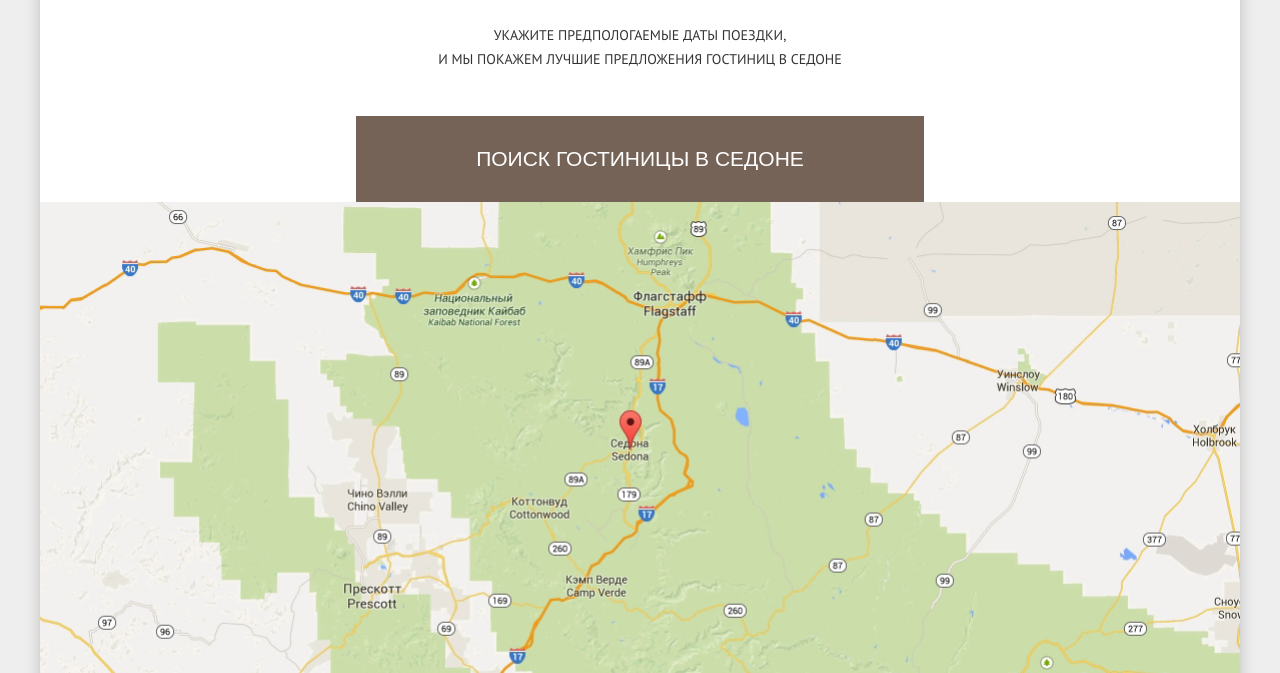
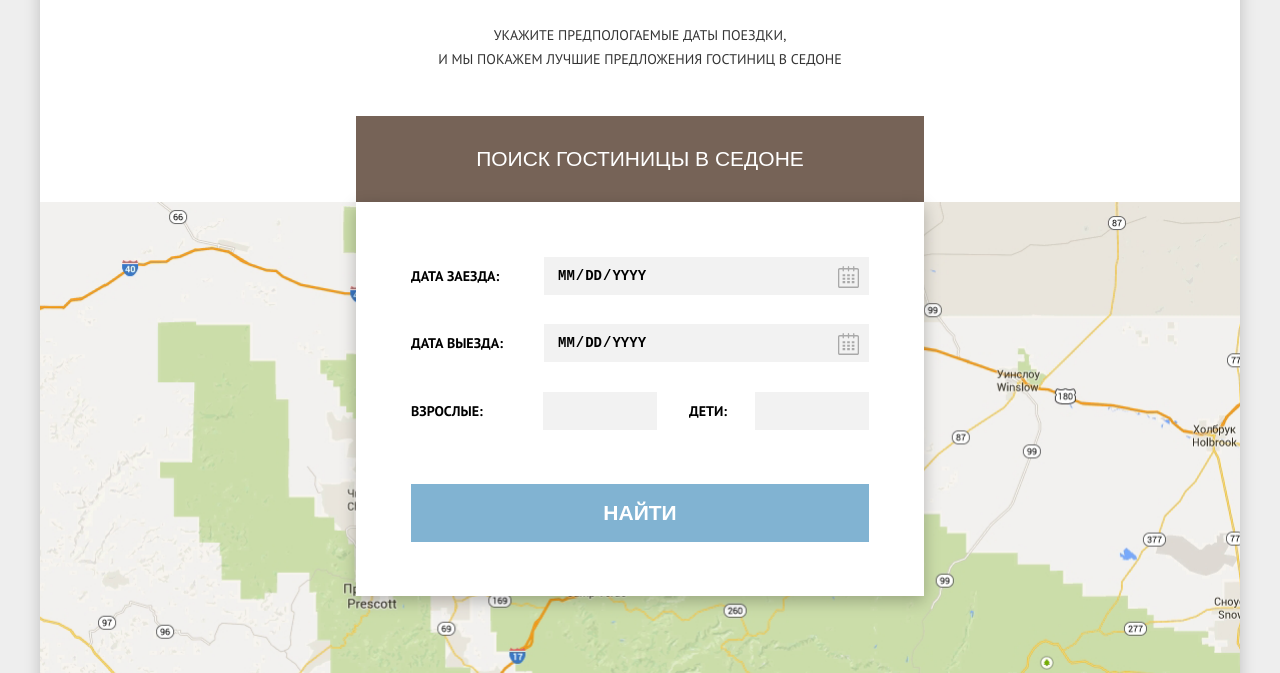
Before and after one commit to Pandenimik/sedona-htmlacademy, a plain HTML site: page index.html in a window 1280 px wide. Shown: the part 1964-2637 px from the top of the page. Drawn offline with Linux system fonts and the light colour scheme.

Commit message:
доделал форму кроме input type number

```diff
--- a/css/style.css
+++ b/css/style.css
@@ -7,19 +7,25 @@
   --inverse-bgrnd-color: #81B3D2;
   --inverse-bgrnd-color_hover: #669EC0;
   --inverse-bgrnd-color_active: #5496BD;
-  --recomendations-inverse-text-color: #fff;
+  --inverse-text-color: #fff;
+  --inverse-text-opacity-color: rgba(255, 255, 255, 0.3);
   --dark-bgrnd-color: #766357;
+  --dark-bgrnd-color__hover: #604E43;
+  --dark-bgrnd-color__active: #503E33;
   --hotel-search_form-bckgrnd-color: #fff;
+  --hotel-search-input-bckgrnd-color: #f2f2f2;
   --footer-bckgrnd-transparent-color: rgba(255, 255, 255, 0.9);
   --creators-logo-color_hover: #81B3D2;
   --creators-logo-color_active: #BDBBBC;
+}
+* {
+  box-sizing: border-box;
 }
 
 body {
   background-color: #eee;
   margin: 0;
   padding: 0;
-  box-sizing: border-box;
   font-family: 'PT Sans', sans-serif;
 }
 
@@ -62,7 +68,7 @@ h6 {
 }
 
 /* Обнуляем стили по умолчанию списков меню*/
-.navigation > menu {
+.navigation > nav {
   margin: 0;
   list-style: none;
   padding: 15px 0 0;
@@ -169,7 +175,7 @@ h6 {
 
 .recomendation-text__inverse {
   background-color: var(--inverse-bgrnd-color);
-  color: var(--recomendations-inverse-text-color);
+  color: var(--inverse-text-color);
 }
 
 .recomendation-text_heading {
@@ -237,7 +243,7 @@ h6 {
   width: 568px;
   height: 86px;
   border: none;
-  color: var(--recomendations-inverse-text-color);
+  color: var(--inverse-text-color);
   font-size: 21px;
   line-height: 26px;
   text-transform: uppercase;
@@ -245,7 +251,16 @@ h6 {
   cursor: pointer;
 }
 
-.hotel-search_form {
+.hotel-search_button:hover {
+  background-color: var(--dark-bgrnd-color__hover);
+}
+
+.hotel-search_button:active {
+  background-color: var(--dark-bgrnd-color__active);
+  color: var(--inverse-text-opacity-color);
+}
+
+.hotel-search-form {
   width: 568px;
   height: 394px;
   box-shadow: 0px 5px 15px rgba(0, 0, 0, 0.25);
@@ -253,7 +268,123 @@ h6 {
   position: absolute;
   justify-self: center;
   background-color: var(--hotel-search_form-bckgrnd-color);
-  display: none;
+  padding-top: 55px;
+  display: flex;
+  flex-direction: column;
+  align-items: center;
+  /* display: none;  */
+}
+
+.hotel-search-form_date-fieldset {
+  display: flex;
+  flex-direction: column;
+  align-items: center;
+  row-gap: 29px;
+  width: 458px;
+  margin: 0 0 30px 0;
+  padding: 0;
+  border: none;
+  text-transform: uppercase;
+  font-weight: 700;
+  font-size: 14px;
+  line-height: 26px;
+}
+
+.hotel-search-form_label-for-date-input {
+  width: 100%;
+  display: flex;
+  justify-content: space-between;
+  align-items: center;
+}
+
+.hotel-search-form_date-input {
+  box-sizing: border-box;
+  border: none;
+  width: 325px;
+  height: 38px;
+  font-size: 14px;
+  font-weight: 700;
+  text-transform: uppercase;
+  padding: 0 8px 0 13px;
+  background-color: var(--hotel-search-input-bckgrnd-color);
+}
+
+.hotel-search-form_date-input::-webkit-calendar-picker-indicator {
+  width: 21px;
+  height: 23px;
+  background-image: url(../img/calendar.svg);
+  cursor: pointer;
+}
+
+.hotel-search-form_date-input::-webkit-calendar-picker-indicator:hover {
+  background-image: url(../img/calendar__hover.svg);
+}
+
+.hotel-search-form_date-input::-webkit-calendar-picker-indicator:active {
+  background-image: url(../img/calendar__active.png);
+}
+
+.hotel-search-form_number-of-guests-fieldset {
+  display: flex;
+  justify-content: space-between;
+  column-gap: 32px;
+  margin:0 0 54px 0;
+  width: 458px;
+  padding: 0;
+  border: none;
+  text-transform: uppercase;
+  font-weight: 700;
+  font-size: 14px;
+  line-height: 26px;
+}
+
+.hotel-search-form_label-for-number-of-guests-input {
+  min-width: 180px;
+  display: flex;
+  justify-content: space-between;
+  align-items: center;
+  column-gap: 26px;
+}
+
+.hotel-search-form_label-for-number-of-guests-input:first-of-type {
+  width: 100%;
+}
+
+.number-of-guests-input {
+  width: 114px;
+  height: 38px;
+  border: none;
+  background-color: var(--hotel-search-input-bckgrnd-color);
+  text-align: center;
+}
+
+.number-of-guests-input::-webkit-inner-spin-button {
+  background-image: url(../img/minus.svg);
+}
+.number-of-guests-input::-webkit-outer-spin-button {
+  background-image: url(../img/plus.svg);
+}
+
+.hotel-search-form_submit-button {
+  border: none;
+  width: 458px;
+  height: 58px;
+  background-color: var(--inverse-bgrnd-color);
+  text-transform: uppercase;
+  color: var(--inverse-text-color);
+  font-size: 21px;
+  font-weight: 700;
+  line-height: 26px;
+  cursor: pointer;
+}
+
+.hotel-search-form_submit-button:hover {
+  background-color: var(--inverse-bgrnd-color_hover);
+}
+
+.hotel-search-form_submit-button:active {
+  background-color: var(--inverse-bgrnd-color_active);
+  color: var(--inverse-text-opacity-color);
 }
 
 .map-grid {
--- a/index.html
+++ b/index.html
@@ -16,23 +16,23 @@
     <header class='header'>
       <nav class='navigation'>
         <h2 class='visually-hidden'>Меню навигации по сайту Седона</h2>
-        <menu class='left-navigation-menu'>
+        <nav class='left-navigation-menu'>
           <li class='left-navigation-menu_item'>
             <a href='#' class='navigation_link'>Информация</a>
           </li>
           <li class='left-navigation-menu_item'>
             <a href='#' class='navigation_link'>Фото и видео</a>
           </li>
-        </menu>
+        </nav>
         <img class='logo' src='img/logo.png' alt='Логотип' width='138' height='70'>
-        <menu class='right-navigation-menu'>
+        <nav class='right-navigation-menu'>
           <li class='right-navigation-menu_item'>
             <a href='#' class='navigation_link'>Карта штата</a>
           </li>
           <li class='right-navigation-menu_item'>
             <a href='#' class='navigation_link'>Гостиницы</a>
           </li>
-        </menu>
+        </nav>
       </nav>
     </header>
 
@@ -133,10 +133,32 @@
         <button class='hotel-search_button'>Поиск гостиницы в Седоне</button>
       </section>
       <div class='map-grid'>
-        <form action='' class='hotel-search_form'></form>
+        <form action='https://echo.htmlacademy.ru' method='get' class='hotel-search-form'>
+          <fieldset class='hotel-search-form_date-fieldset'>
+            <label for='arrival-date' class='hotel-search-form_label-for-date-input'>
+              Дата заезда:
+              <input type='date' name='arrival-date' class='hotel-search-form_date-input'>
+            </label>
+            <label for='departure-date' class='hotel-search-form_label-for-date-input'>
+              Дата выезда:
+              <input type='date' name='departure-date' class='hotel-search-form_date-input'>
+            </label>
+          </fieldset>
+          <fieldset class='hotel-search-form_number-of-guests-fieldset'>
+            <label for='number-of-adults' class='hotel-search-form_label-for-number-of-guests-input'>
+              Взрослые:
+              <input type='number' name='number-of-adults' class='number-of-guests-input'>
+            </label>
+            <label for='number-of-childrens' class='hotel-search-form_label-for-number-of-guests-input'>
+              Дети:
+              <input type='number' name='number-of-childrens' class='number-of-guests-input'>
+            </label>
+          </fieldset>
+          <button type='submit' class='hotel-search-form_submit-button'>Найти</button>
+        </form>
+
         <section class='map'>
           <img src='img/map.png' alt='Карта местности Седона' class='map-img' width='1200' height='594'>
-
         </section>
         <footer class='footer'>
           <section class='footer-tel'>
```
Also changed, not shown: img/calendar.svg (added), img/calendar__active.png (added), img/calendar__hover.svg (added), img/minus.svg (added), img/plus.svg (added).
